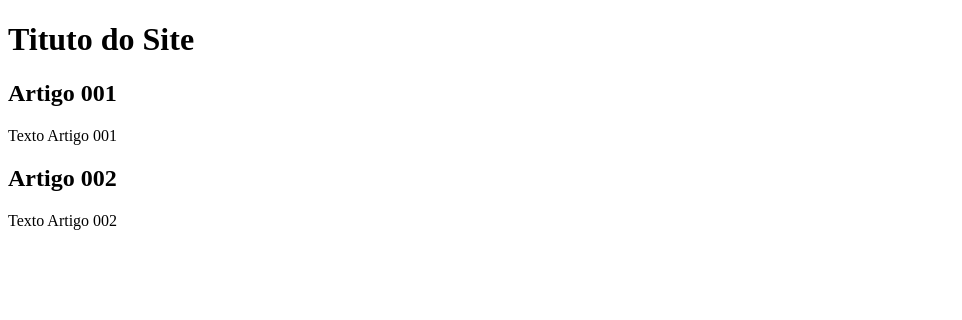
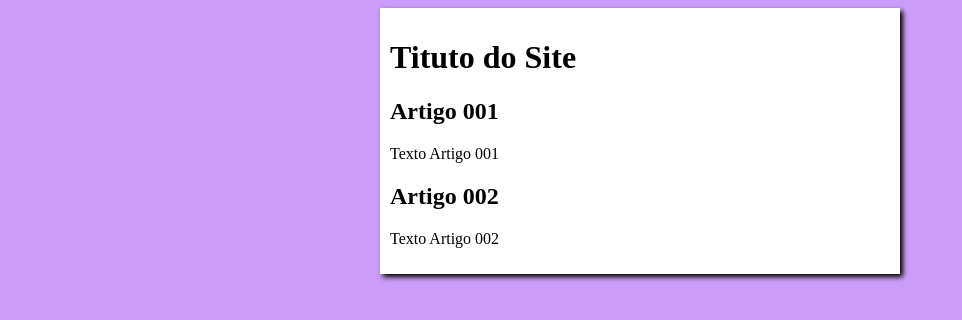
Before and after one commit to romariofernandezz/projeto-testes-git-branch, a plain HTML site: page index.html in a window 1280 px wide. Shown: the whole page, without its empty margins (0-962 px from the left). Drawn offline with Linux system fonts and the light colour scheme.

Commit message:
iniciei o design

```diff
--- /dev/null
+++ b/estilos/style.css
@@ -0,0 +1,19 @@
+{
+    font-family: Arial, Helvetica, sans-serif;
+    font-size: 16px;
+
+}
+
+body{
+    background-color: rgb(204,157,248);
+
+}
+
+main{
+    background-color: white;
+    width: 500px;
+    margin:auto;
+    box-shadow: 3px 3px 5px rgb(0, 0, 0, 473);
+    padding: 10px;
+
+}
--- a/index.html
+++ b/index.html
@@ -4,6 +4,7 @@
     <meta charset="UTF-8">
     <meta name="viewport" content="width=device-width, initial-scale=1.0">
     <title>Titulo do Site</title>
+    <link rel="stylesheet" href="estilos/style.css">
 </head>
 <body>
     <main>
```
